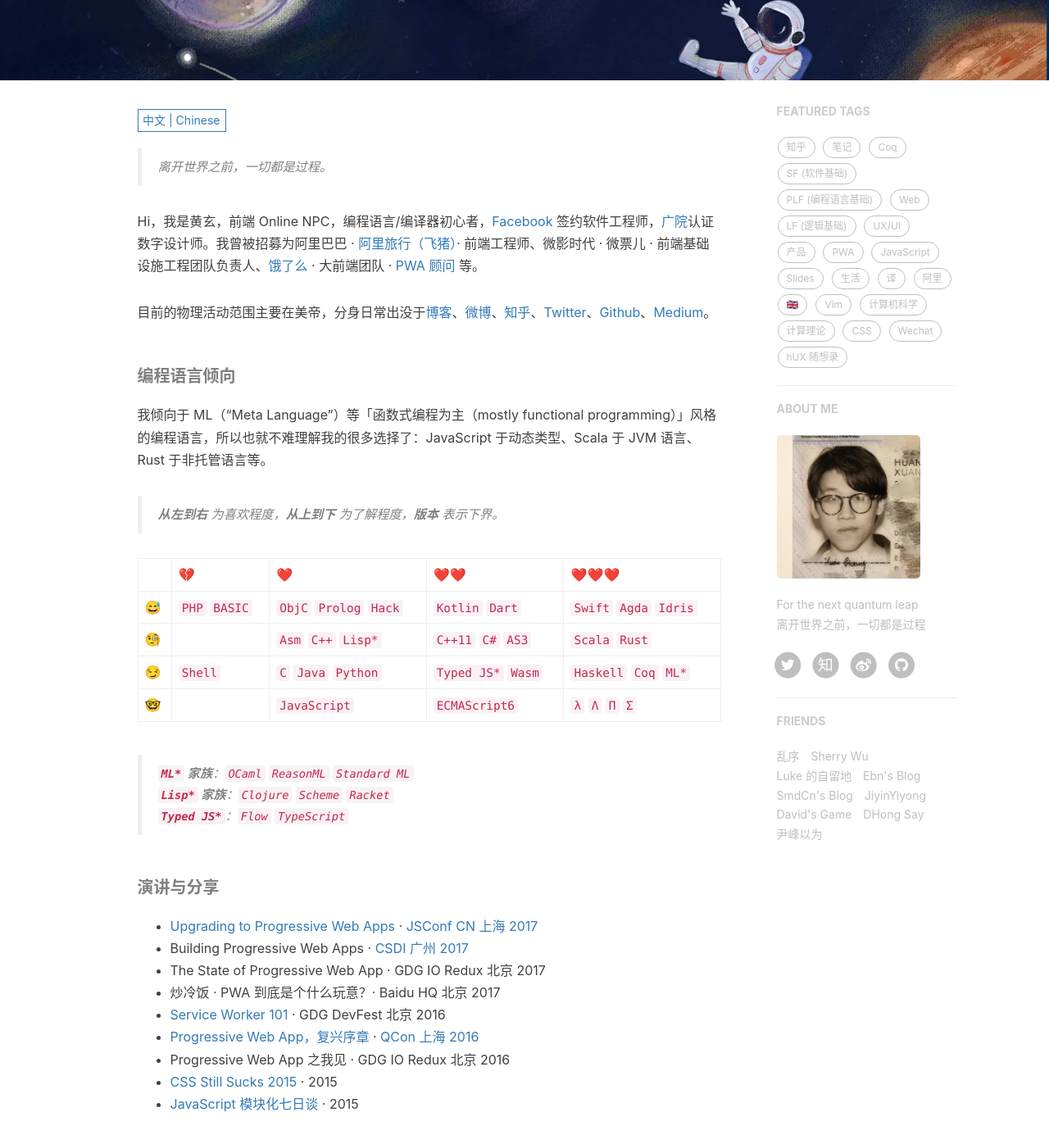
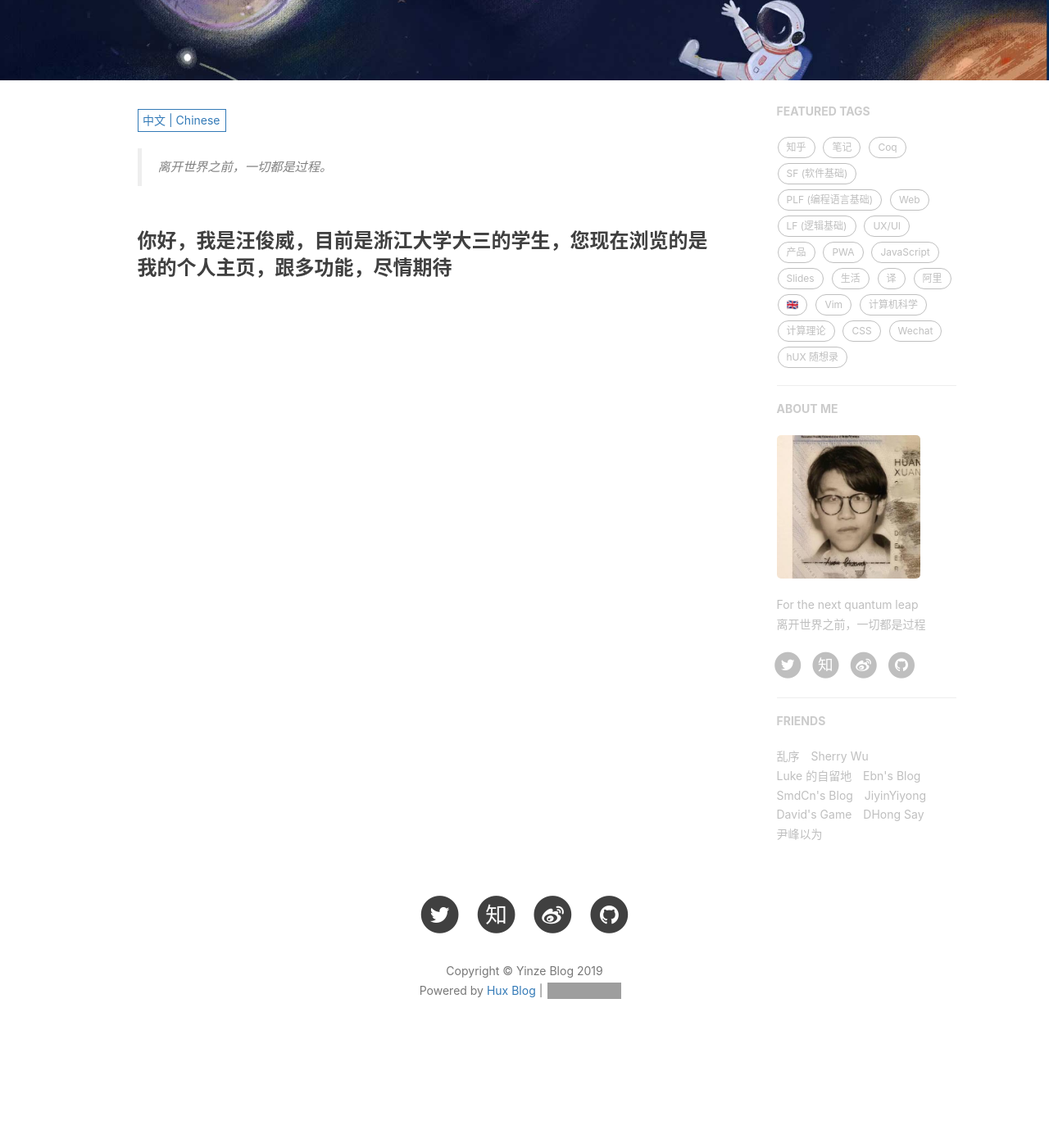
Before and after one commit to yinze00/Yinze.github.io, a Jekyll site: the page built from about.html, in a window 1280 px wide and 1400 px high, scrolled down 320 px. Shown: the top 1396 px of the window at 82% size. Built offline with Jekyll 4.4.1, drawn with Linux system fonts in a browser that asks for light colours; nearby versions of some CDN libraries; comment, search, counter and statistics services are not loaded; after the commit the page ends 1633 px from its top, so only the background shows below that; grey boxes are pictures that could not be loaded.

Commit message:
update aboutme

```diff
--- a/_includes/about/zh.md
+++ b/_includes/about/zh.md
@@ -1,8 +1,8 @@
 > 离开世界之前，一切都是过程。
 
-Hi，我是黄玄，前端 Online NPC，编程语言/编译器初心者，[Facebook](https://www.facebook.com/) 签约软件工程师，[广院](https://baike.baidu.com/item/%E4%B8%AD%E5%9B%BD%E4%BC%A0%E5%AA%92%E5%A4%A7%E5%AD%A6)认证数字设计师。我曾被招募为阿里巴巴 · [阿里旅行（飞猪）](http://alitrip.com)· 前端工程师、微影时代 · 微票儿 · 前端基础设施工程团队负责人、[饿了么](https://ele.me/) · 大前端团队 · [PWA 顾问](https://medium.com/elemefe/upgrading-ele-me-to-progressive-web-app-2a446832e509) 等。
+<!-- Hi，我是汪俊威，前端 Online NPC，编程语言/编译器初心者，[Facebook](https://www.facebook.com/) 签约软件工程师，[广院](https://baike.baidu.com/item/%E4%B8%AD%E5%9B%BD%E4%BC%A0%E5%AA%92%E5%A4%A7%E5%AD%A6)认证数字设计师。我曾被招募为阿里巴巴 · [阿里旅行（飞猪）](http://alitrip.com)· 前端工程师、微影时代 · 微票儿 · 前端基础设施工程团队负责人、[饿了么](https://ele.me/) · 大前端团队 · [PWA 顾问](https://medium.com/elemefe/upgrading-ele-me-to-progressive-web-app-2a446832e509) 等。
 
-目前的物理活动范围主要在美帝，分身日常出没于[博客](https://huangxuan.me)、[微博](https://weibo.com/huxpro)、[知乎](https://www.zhihu.com/people/huxpro/pins/posts)、[Twitter](https://twitter.com/Huxpro/)、[Github](https://github.com/huxpro)、[Medium](https://medium.com/@Huxpro)。
+目前的物理活动范围主要在美帝，分身日常出没于[博客](https://yinze.xyz)、[微博](https://weibo.com/huxpro)、[知乎](https://www.zhihu.com/people/huxpro/pins/posts)、[Twitter](https://twitter.com/Huxpro/)、[Github](https://github.com/huxpro)、[Medium](https://medium.com/@Huxpro)。
 
 
 ##### 编程语言倾向
@@ -43,4 +43,6 @@ Hi，我是黄玄，前端 Online NPC，编程语言/编译器初心者，[Faceb
 [6]: https://yanshuo.io/assets/player/?deck=58ac8598b123db0067292f92 "PWA Rehashing"
 [7]: https://yanshuo.io/assets/player/?deck=593ad6fbfe88c2006a0a0d6d "The State of PWA"
 [8]: https://yanshuo.io/assets/player/?deck=594d673d570c357d0698a950 "Building PWA"
-[9]: //huangxuan.me/jsconfcn2017/
+[9]: //huangxuan.me/jsconfcn2017/ -->
+
+### 你好，我是汪俊威，目前是浙江大学大三的学生，您现在浏览的是我的个人主页，跟多功能，尽情期待
```
